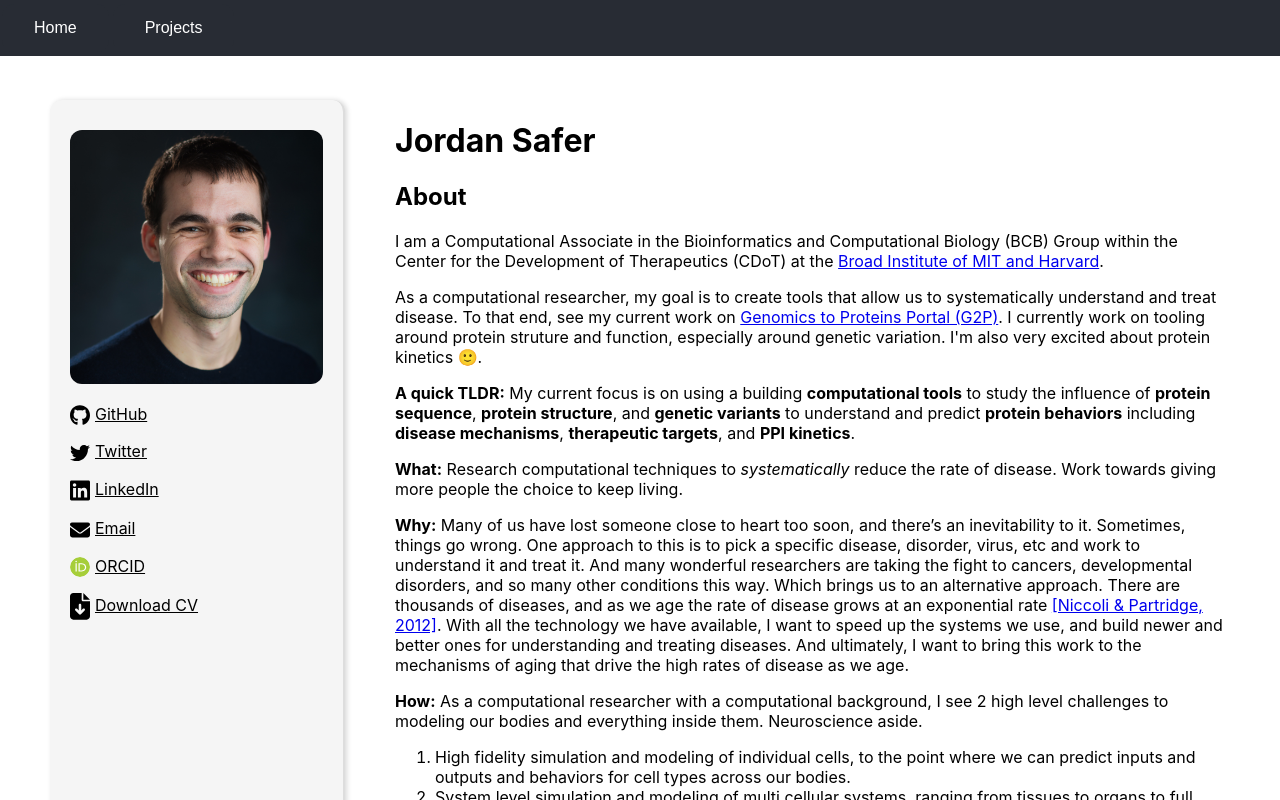
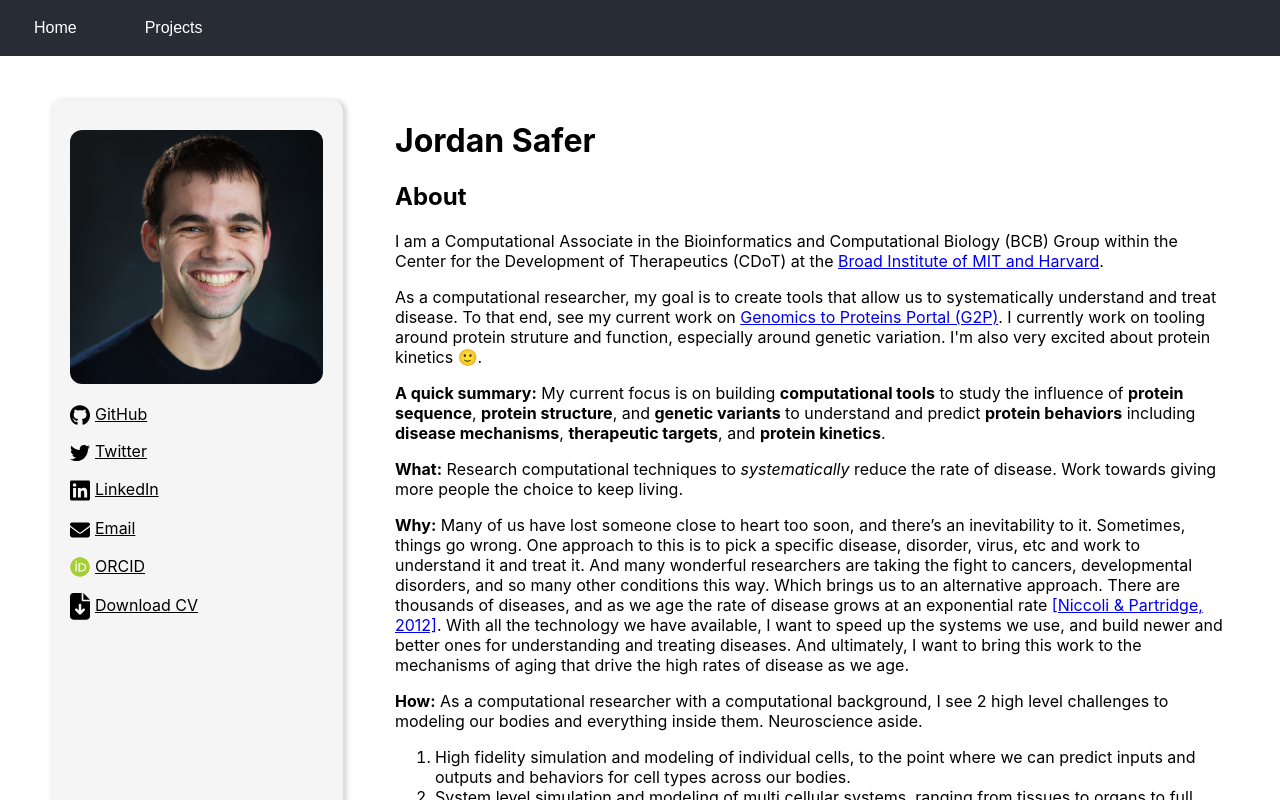
Before and after one commit to jordansafer/jordansafer.github.io, a React (Create React App) app: page / in a window 1280 px wide. Shown: the top 800 px of the page. Built offline with nearby package versions, Linux system fonts and the light colour scheme.

Commit message:
fix grammar error and remove acronyms

```diff
--- a/src/Home.js
+++ b/src/Home.js
@@ -63,10 +63,10 @@ const Home = () => {
                 protein kinetics 🙂.
             </p>
             <p>
-                <strong>A quick TLDR:</strong> My current focus is on using a building <strong>computational tools</strong> to study
+                <strong>A quick summary:</strong> My current focus is on building <strong>computational tools</strong> to study
                 the influence of <strong>protein sequence</strong>, <strong>protein structure</strong>, and <strong>genetic variants</strong> to
                 understand and predict <strong>protein behaviors</strong> including <strong>disease mechanisms</strong>, <strong>therapeutic
-                targets</strong>, and <strong>PPI kinetics</strong>.
+                targets</strong>, and <strong>protein kinetics</strong>.
             </p>
             <p>
                 <strong>What:</strong> Research computational techniques to <em>systematically</em> reduce the rate of disease.
```
